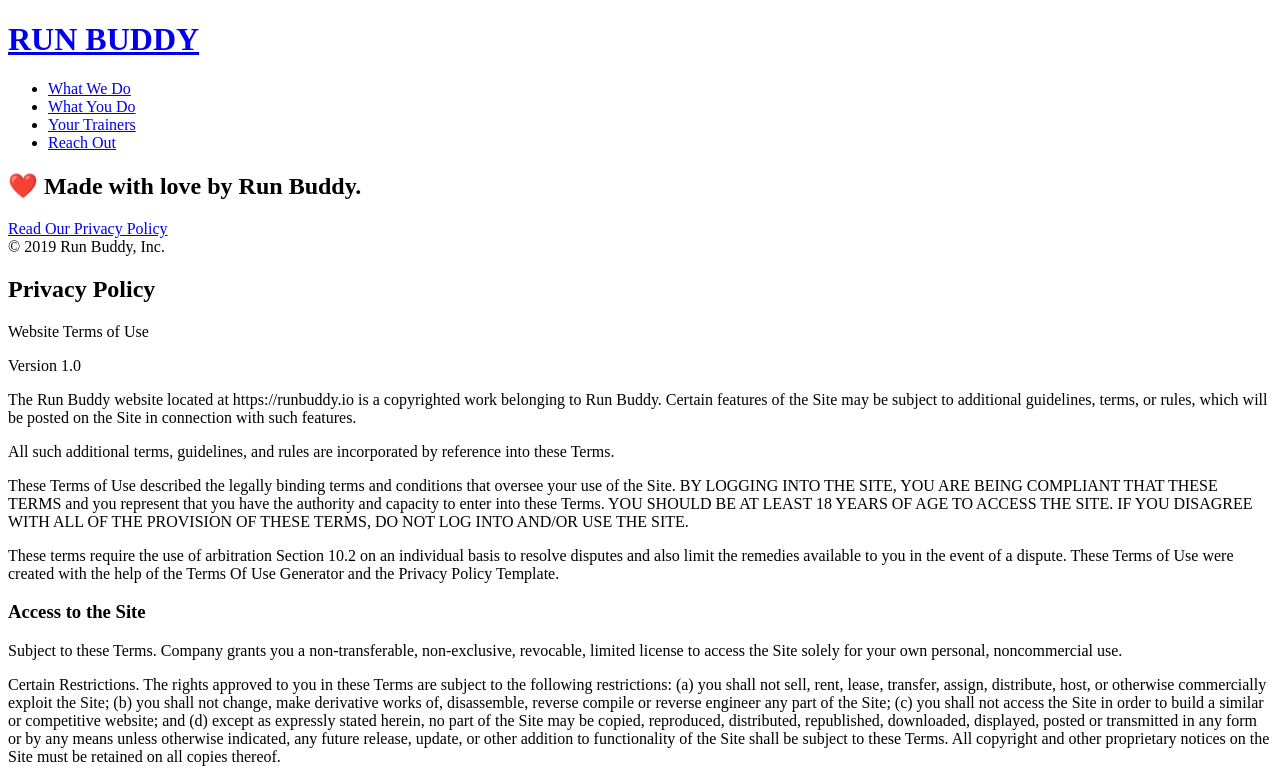
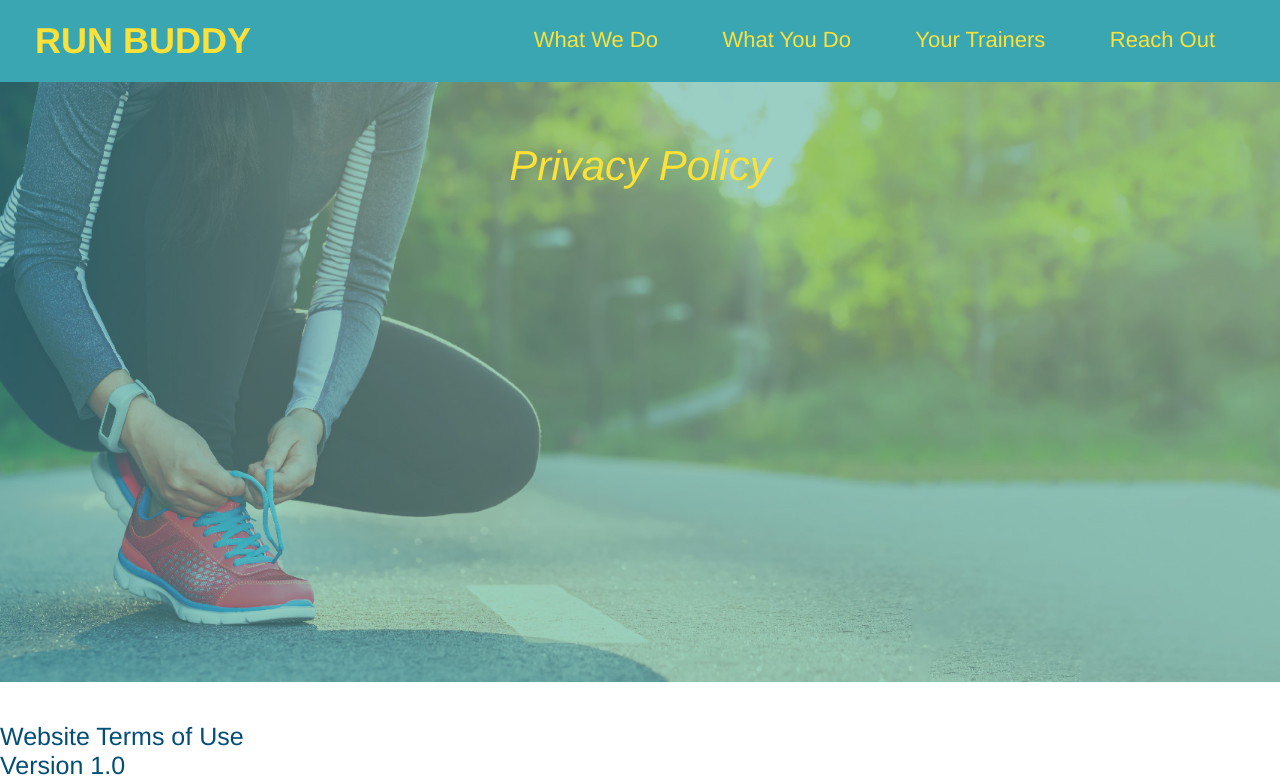
Before and after one commit to brianlockerbie/run-buddy, a plain HTML site: page privacy-policy.html in a window 1280 px wide. Shown: the top 777 px of the page. Drawn offline with Linux system fonts and the light colour scheme.

Commit message:
added secondary styling to policy

```diff
--- /dev/null
+++ b/assets/css/secondary-styles.css
@@ -0,0 +1,43 @@
+.hero {
+  background-image: url(../assets/images/hero-bg.jpg);
+  background-size: cover;
+  background-position: bottom;
+  height: auto;
+  text-align: center;
+  margin-bottom: 40px;
+}
+
+.page-title {
+  color: #fce138;
+  display: inline-block;
+  border-bottom: 4px;
+  width: solid;
+  color: #fce138;
+  padding: 0 80px 15px 80px;
+  font-weight: normal;
+  font-size: 42px;
+  font-style: italic;
+}
+
+.secondary-content {
+  width: 80%;
+  margin: 0 auto;
+  color: #024e76;
+  font-size: 25px;
+  margin: 20px 0;
+}
+
+.p {
+  font-size: 16px;
+  line-height: 1.5;
+  margin: 0 auto;
+}
+
+.ul {
+  margin: 15px 20px;
+}
+
+.li {
+  color: #39a6b2;
+  margin: 10px 0;
+}
--- a/privacy-policy.html
+++ b/privacy-policy.html
@@ -3,6 +3,8 @@
   <head>
     <meta charset="UTF-8" />
     <title>Privacy Policy - Run Buddy</title>
+    <link rel="stylesheet" href="./assets/css/secondary-styles.css" />
+    <link rel="stylesheet" href="./assets/css/style.css" />
   </head>
   <body>
     <header>
@@ -32,14 +34,6 @@
         </ul>
         </nav>
     </header>
-    <!-- footer -->
-    <footer>
-      <h2>❤️ Made with love by Run Buddy.</h2>
-      <div>
-        <a href="#">Read Our Privacy Policy</a><br />
-        &copy; 2019 Run Buddy, Inc.
-      </div>
-    </footer>
     <section class="hero">
       <h2 class="page-title">
         Privacy Policy
@@ -465,5 +459,13 @@
             Email: info@runbuddy.io
           </p>
     </article>
+    <!-- footer -->
+    <footer>
+      <h2>❤️ Made with love by Run Buddy.</h2>
+      <div>
+        <a href="#">Read Our Privacy Policy</a><br />
+        &copy; 2019 Run Buddy, Inc.
+      </div>
+    </footer>
   </body>
 </html>
```
